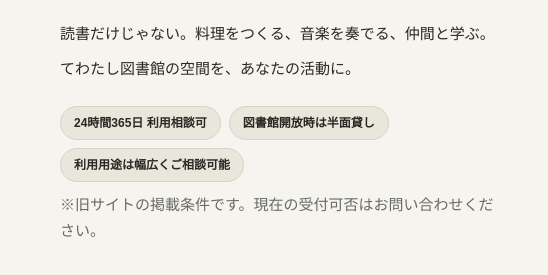
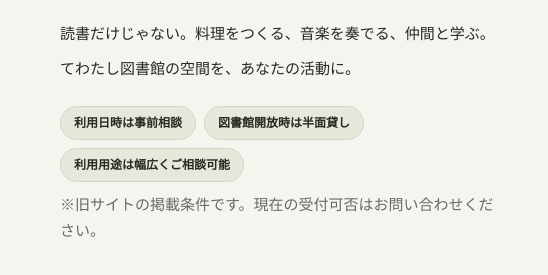
Before and after one commit to mhinata2010-wq/tewatashilibrary, a plain HTML site: page rental.html in a window 1280 px wide. Shown: the part 498-773 px from the top of the page, 0-548 px from the left. Drawn offline with Linux system fonts and the light colour scheme; a web font is replaced by a local one.

Commit message:
fix(rental): avoid presenting unverified 24-hour availability as a key fact

```diff
--- a/rental.html
+++ b/rental.html
@@ -7,7 +7,7 @@
 <a class="skip-link" href="#rental-main">本文へ移動</a>
 <header class="site-header"><div class="container header-inner"><a class="logo" href="index.html#home" aria-label="てわたし図書館トップへ"><img src="./assets/images/logo-figma.png" alt="てわたし図書館"></a><button type="button" class="menu-toggle" aria-controls="primary-nav" aria-expanded="false">メニュー</button><nav class="nav" id="primary-nav" aria-label="メインナビゲーション"><a href="index.html#about-intro">図書館について</a><a href="index.html#video">紹介動画</a><a href="index.html#promises">3つのお約束</a><a href="index.html#calendar">カレンダー</a><a href="index.html#instagram">最新情報</a><a href="index.html#access">アクセス</a></nav></div></header>
 <main id="rental-main">
-<section class="rental-hero2 container"><div class="rental-hero-text"><span class="eyebrow">RENTAL SPACE & WORKSHOP</span><h1>ここで、<br>何をしてみる？</h1><p>読書だけじゃない。料理をつくる、音楽を奏でる、仲間と学ぶ。てわたし図書館の空間を、あなたの活動に。</p><div class="rental-keyfacts" aria-label="レンタルスペースの特徴"><span>24時間365日 利用相談可</span><span>図書館開放時は半面貸し</span><span>利用用途は幅広くご相談可能</span></div><p class="small rental-condition">※旧サイトの掲載条件です。現在の受付可否はお問い合わせください。</p><a class="outline-button" href="#rental-howto">利用方法を見る</a></div><div class="rental-photo"><img src="./assets/images/kitchen-figma.png" alt="料理教室などで使えるキッチン設備"></div></section>
+<section class="rental-hero2 container"><div class="rental-hero-text"><span class="eyebrow">RENTAL SPACE & WORKSHOP</span><h1>ここで、<br>何をしてみる？</h1><p>読書だけじゃない。料理をつくる、音楽を奏でる、仲間と学ぶ。てわたし図書館の空間を、あなたの活動に。</p><div class="rental-keyfacts" aria-label="レンタルスペースの特徴"><span>利用日時は事前相談</span><span>図書館開放時は半面貸し</span><span>利用用途は幅広くご相談可能</span></div><p class="small rental-condition">※旧サイトの掲載条件です。現在の受付可否はお問い合わせください。</p><a class="outline-button" href="#rental-howto">利用方法を見る</a></div><div class="rental-photo"><img src="./assets/images/kitchen-figma.png" alt="料理教室などで使えるキッチン設備"></div></section>
 <section class="block"><div class="container"><h2 class="section-heading">できること</h2><div class="rental-usecases"><article><img src="./assets/images/kitchen-figma.png" alt="キッチン"><h3>料理教室・食の集まり</h3><p>キッチンを活用したワークショップや交流会。</p></article><article><img src="./assets/images/piano-figma.png" alt="館内のピアノ"><h3>音楽・発表会</h3><p>ピアノやスピーカーのある空間で小さな演奏会。</p></article><article><img src="./assets/images/about-figma.png" alt="図書スペース"><h3>学び・ものづくり</h3><p>読書会、学習会、手作り体験など幅広い用途に。</p></article></div></div></section>
 <section class="block rental-equipment"><div class="container"><h2 class="section-heading">設備と空間</h2><div class="rental-split"><div><h3>本があるから、会話が生まれる。</h3><p>大型冷蔵庫・冷凍庫、オーブンレンジを備えたキッチン、ピアノ・スピーカー、机や椅子などをご利用いただけます。</p><p class="small">設備や備品の数量は変更される場合があります。必要な備品はお申し込み時にご確認ください。</p></div><img src="./assets/images/hero-figma.png" alt="本棚とハンモックのある図書館"></div></div></section>
 <section class="block rental-details" id="rental-details" aria-labelledby="equipment-title"><div class="container">
```
